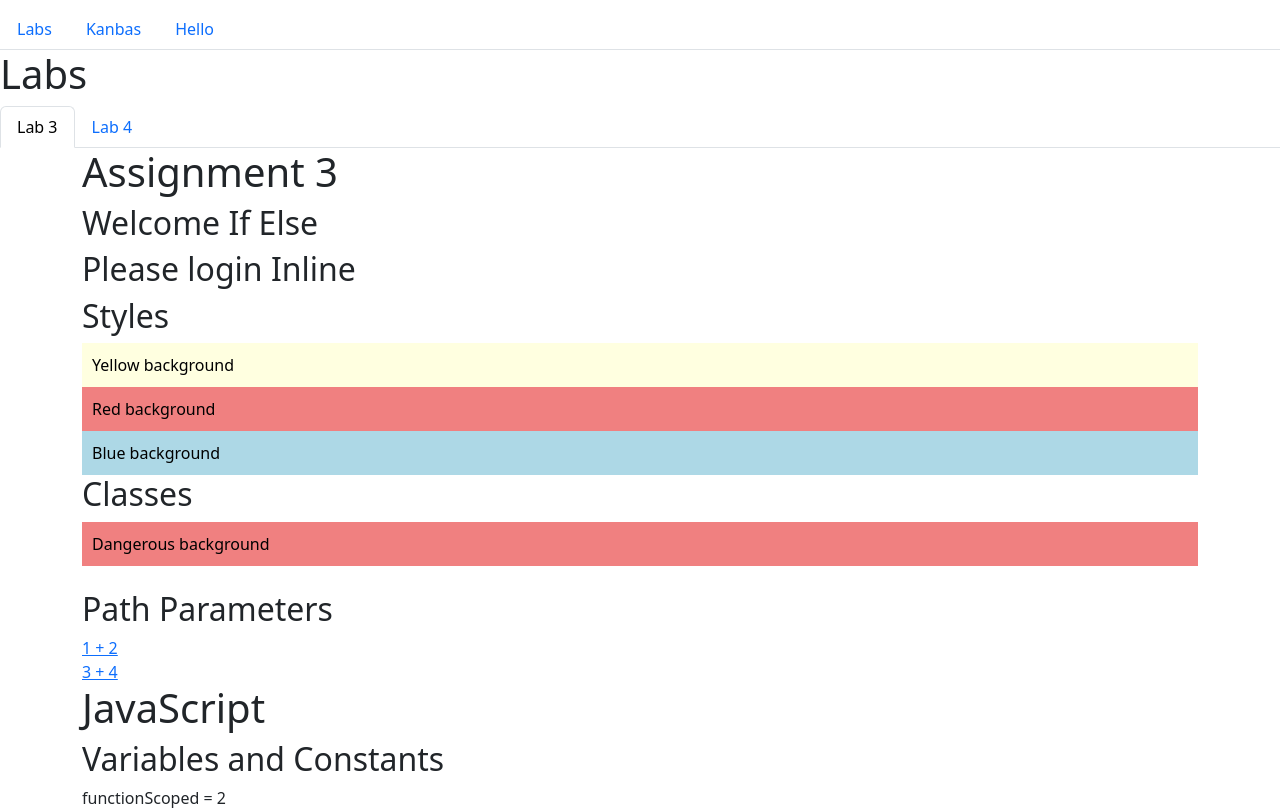
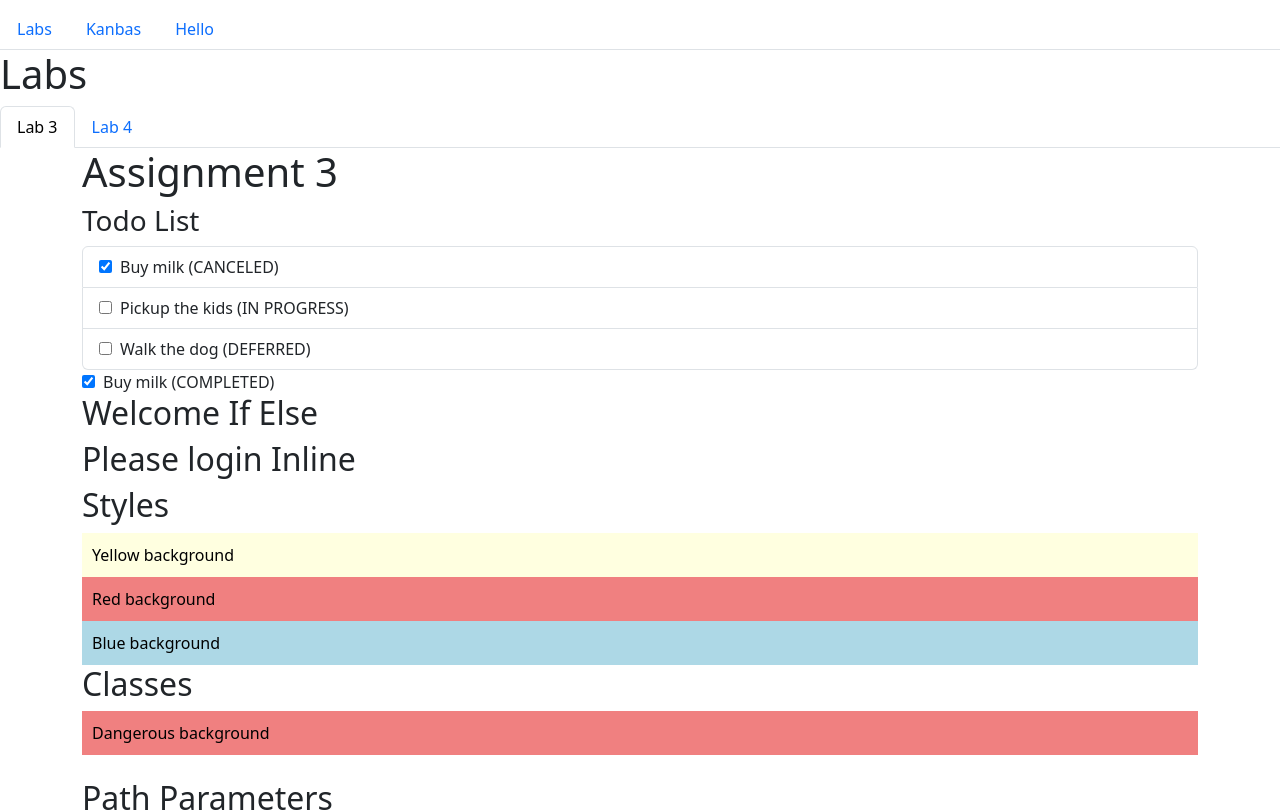
Before and after one commit to dnydlk/kanbas-react-web-app, a React (Create React App) app: page /#/Labs/a3 in a window 1280 px wide. Shown: the top 812 px of the page. Built offline with nearby package versions, Linux system fonts and the light colour scheme.

Commit message:
Implement todo list

```diff
--- a/src/labs/a3/index.tsx
+++ b/src/labs/a3/index.tsx
@@ -5,12 +5,16 @@ import Highlight from "./Highlight";
 import JavaScript from "./JavaScript";
 import PathParameters from "./routing/PathParameters";
 import Styles from "./Styles";
+import TodoItem from "./todos/TodoItem";
+import TodoList from "./todos/TodoList";
 function Assignment3() {
   return (
     //* "container" is a Bootstrap class.
     //* The library was imported in src/index.tsx and the classes are available to all components without needing to import it again. You can also create additional CSS files and import them in TSX files that need specific styling.
     <div id="a3" className="container">
       <h1>Assignment 3</h1>
+      <TodoList />
+      <TodoItem />
       <ConditionalOutput />
       <Styles />
       <Classes />
--- /dev/null
+++ b/src/labs/a3/todos/TodoItem.tsx
@@ -0,0 +1,15 @@
+const TodoItem = ({
+  todo = {
+    done: true,
+    title: "Buy milk",
+    status: "COMPLETED",
+  },
+}) => {
+  return (
+    <li className="list-group-item">
+      <input type="checkbox" className="me-2" defaultChecked={todo.done} />
+      {todo.title} ({todo.status})
+    </li>
+  );
+};
+export default TodoItem;
--- /dev/null
+++ b/src/labs/a3/todos/TodoList.tsx
@@ -0,0 +1,15 @@
+import TodoItem from "./TodoItem";
+import todos from "./todos.json";
+const TodoList = () => {
+  return (
+    <>
+      <h3>Todo List</h3>
+      <ul className="list-group">
+        {todos.map((each) => {
+          return <TodoItem todo={each} />;
+        })}
+      </ul>
+    </>
+  );
+};
+export default TodoList;
--- /dev/null
+++ b/src/labs/a3/todos/todos.json
@@ -0,0 +1,5 @@
+[
+  { "title": "Buy milk", "status": "CANCELED", "done": true },
+  { "title": "Pickup the kids", "status": "IN PROGRESS", "done": false },
+  { "title": "Walk the dog", "status": "DEFERRED", "done": false }
+]
```
